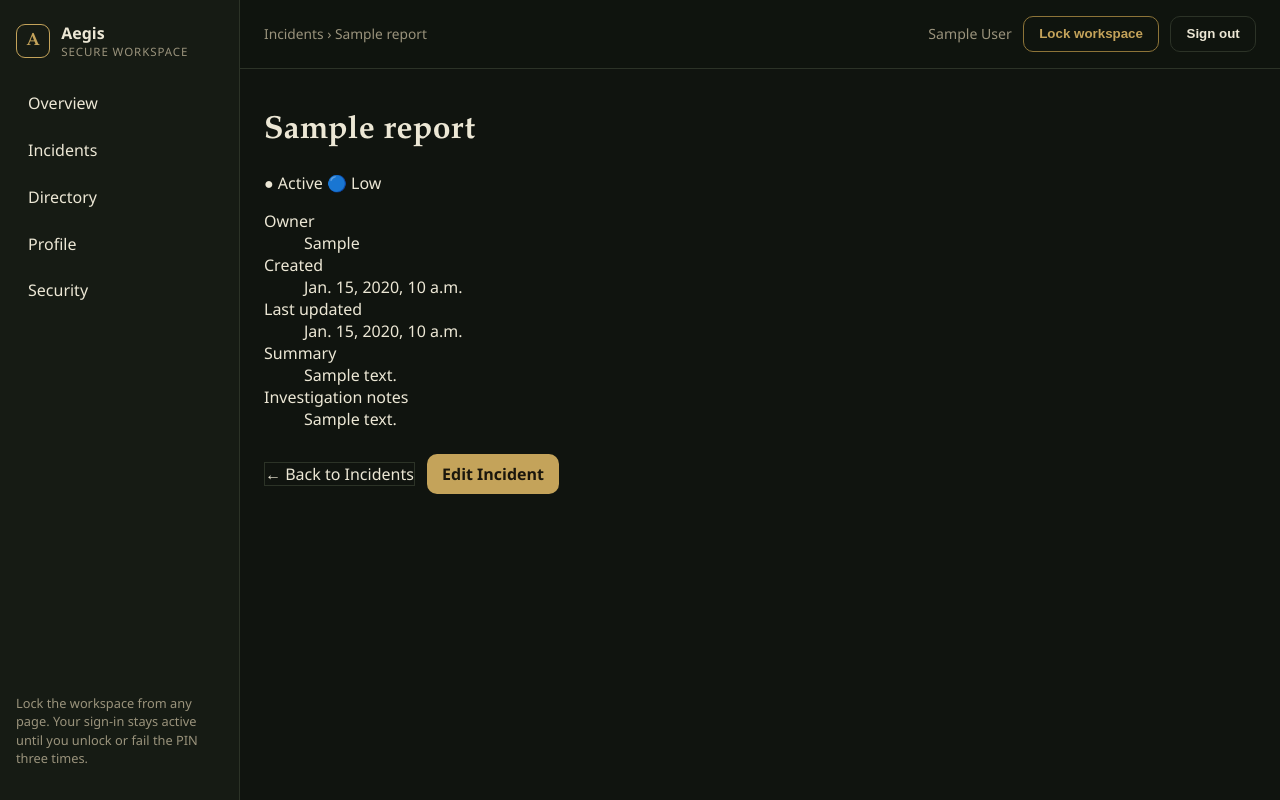
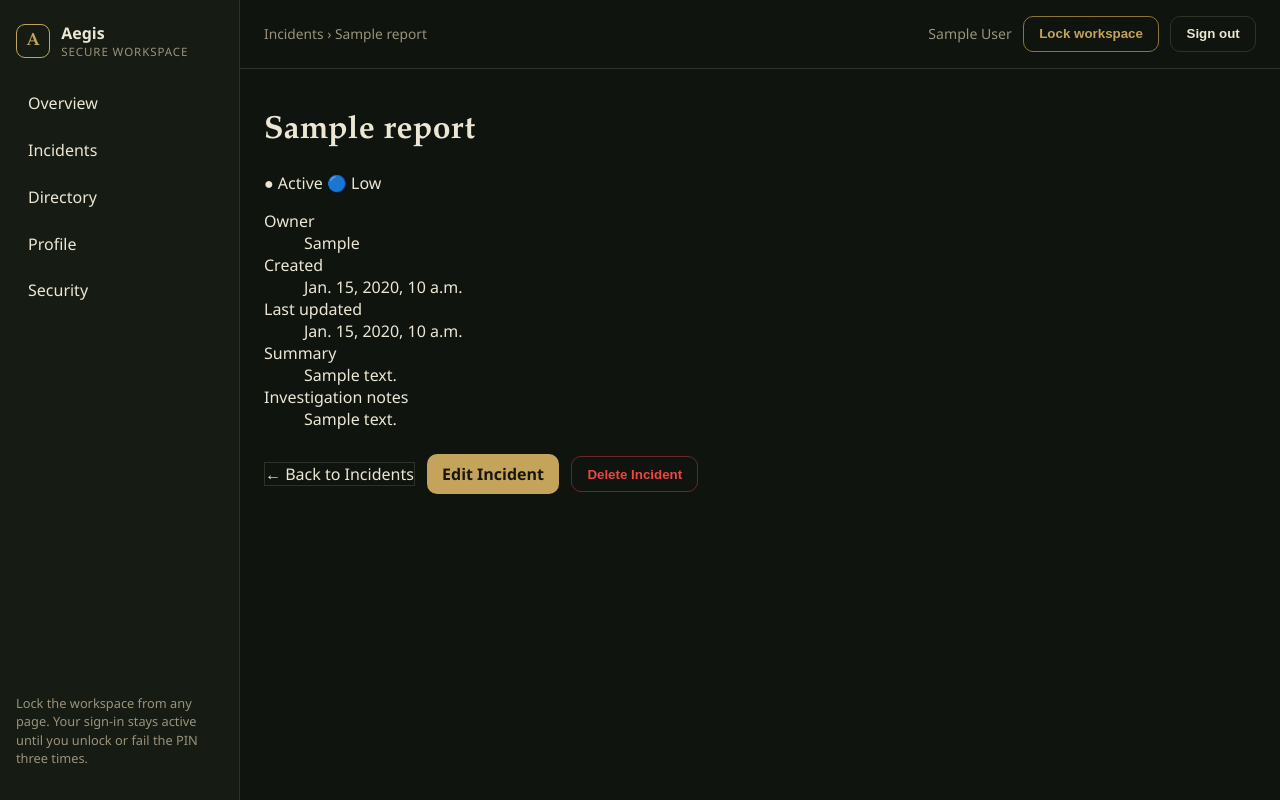
Before and after one commit to DanishKhan-pixel/screen-lock-system, a Django app: page /reports/1/ in a window 1280 px wide. Run offline with Django 5.2, Linux system fonts and the light colour scheme; a user stored in the database is signed in; tables that the repository leaves empty hold one stand-in row (values such as "Sample post").

Commit message:
feat(templates): add delete button with confirmation dialog to report detail

```diff
--- a/templates/pages/report_detail.html
+++ b/templates/pages/report_detail.html
@@ -33,9 +33,13 @@
         {% endif %}
     </dl>
 
-    <div style="display: flex; gap: 0.75rem; align-items: center; margin-top: 1.5rem;">
+    <div style="display: flex; gap: 0.75rem; align-items: center; margin-top: 1.5rem; flex-wrap: wrap;">
         <a class="btn-secondary" href="{% url 'pages:reports' %}">← Back to Incidents</a>
         <a class="btn" href="{% url 'pages:edit_report' report.pk %}">Edit Incident</a>
+        <form method="post" action="{% url 'pages:delete_report' report.pk %}" onsubmit="return confirm('Permanently delete this incident report?');" style="margin: 0;">
+            {% csrf_token %}
+            <button type="submit" class="btn-secondary" style="color: #ef4444; border-color: rgba(239, 68, 68, 0.4);">Delete Incident</button>
+        </form>
     </div>
 </div>
 {% endblock %}
```
